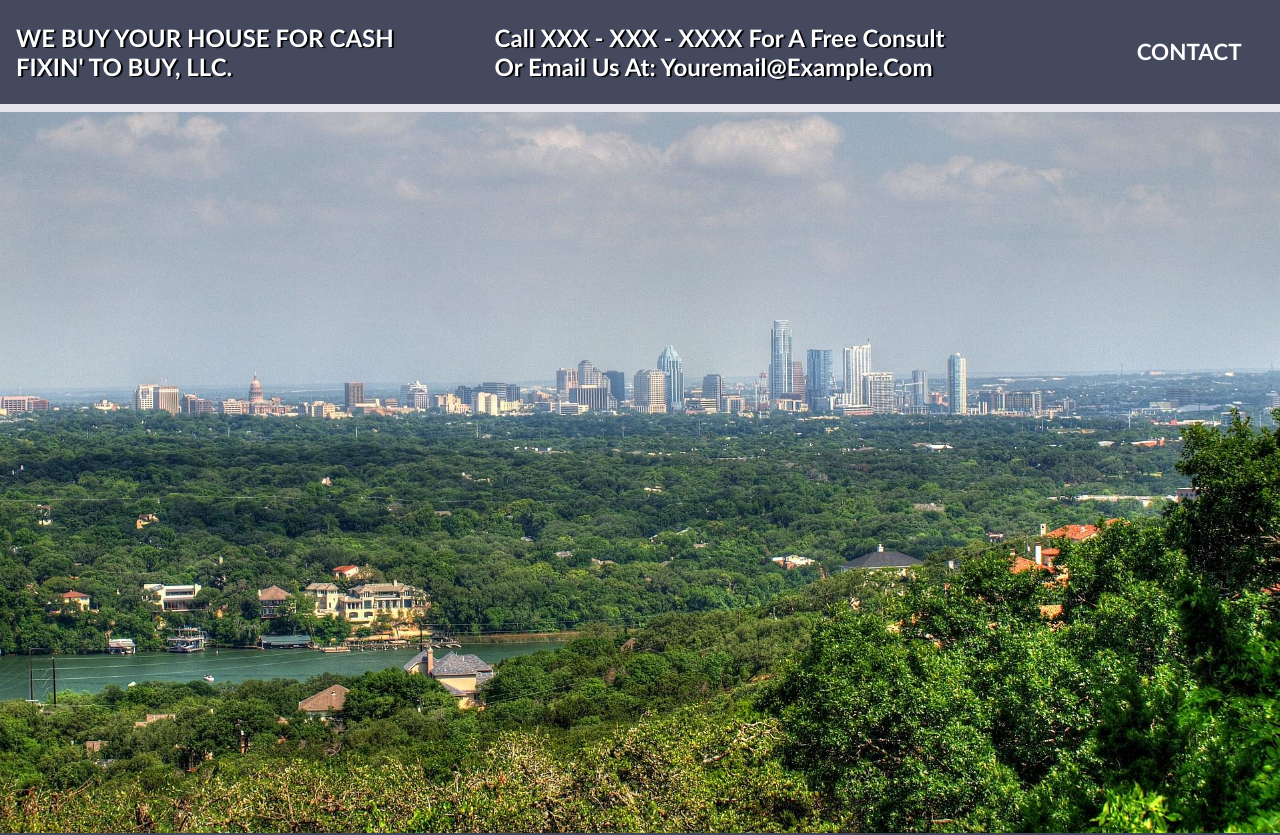
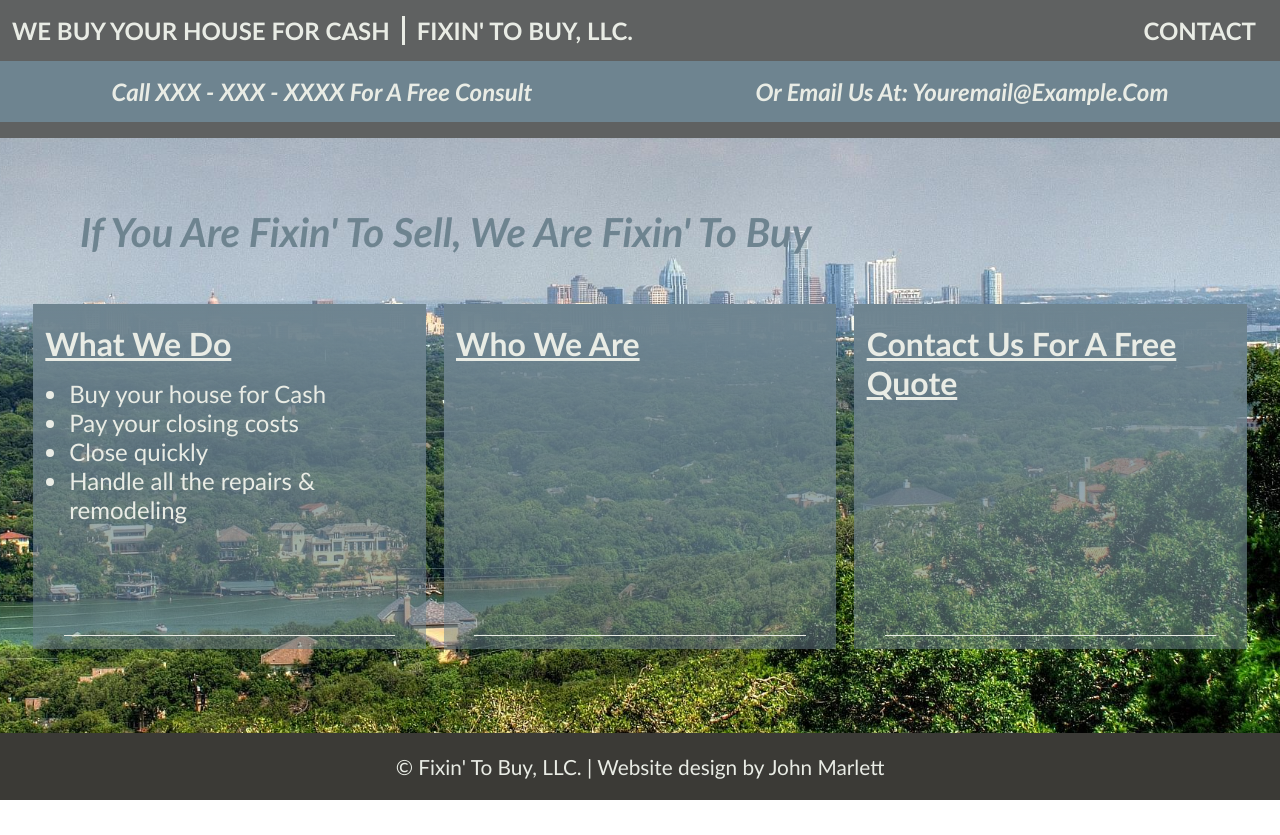
Before and after one commit to jmarlett93/F2B-site, a plain HTML site: page index.html in a window 1280 px wide. Shown: the top 835 px of the page. After the commit the page ends 800 px from the top, so only its background shows below. Drawn offline with Linux system fonts and the light colour scheme.

Commit message:
extensive header work

```diff
--- a/css/main.css
+++ b/css/main.css
@@ -34,6 +34,14 @@ html, body, div, span, applet, object, iframe, a, abbr, acronym, address, big, c
   body { font-size: 50%; }
 }
 
+html{
+  background: url(/css/images/austin-suburb.jpg) no-repeat center center fixed;
+  -webkit-background-size: cover;
+  -moz-background-size: cover;
+  -o-background-size: cover;
+  background-size: cover;
+}
+
 button:focus{
     outline:none; }
 
@@ -51,12 +59,12 @@ section { height:auto; }
 
 body {
     font-family: 'Trebuchet MS', 'Lucida Sans Unicode', 'Lucida Grande', 'Lucida Sans', Arial, sans-serif;
-    background-color: #E4E3EC; }
+    background-color: transparent; }
 
 main {
-    margin: 7rem 0 0 0;
+    margin: 13em 0 0 0;
     font-size: 100%;
-    background-color: #E4E3EC; }
+    background-color: transparent; }
 
 section {
     margin: 1% 0; }
@@ -66,7 +74,7 @@ a {
 
 .wrapper {
     z-index: 500;
-    background-color: #44495E;
+    background-color: #5F6161;
     height: auto;
     padding: 1em 0;
     width: 100%;
@@ -75,39 +83,63 @@ a {
     left: 0px;
     display:-webkit-flex;
     display: flex;
+    flex-direction: column;
     flex-wrap: wrap;
-    align-items: center;
-    justify-content: flex-start; }
+    align-items: flex-start; }
 
-.wrapper > div {
-    margin-left: 1em;
-    margin-right: auto;
+#branding {
+    margin-bottom: 1em;
+    width:100%;
+    display:-webkit-flex;
+    display: flex;
+    flex-direction: row;
+    justify-content: flex-start;
+    align-items: flex-start; }
+
+#branding > h1, #branding > h2, #branding > ul{
+    font-size: 1.5em;
+    font-weight: 900;
+    color:#e9ece5;
+    text-transform: uppercase; }
+
+#branding > h1 {
+    margin: 0 0 0 0.5em;
+    padding-right: 0.5em;
+    border-right: solid 3px #e9ece5; }
+#branding > h2{
+    margin: 0 0 0 0.5em; }
+
+#branding > ul {
+    margin-left:auto;
+    margin-right: 1em; }
+
+#branding > ul > a  {
+    text-transform: uppercase;
+    color: #e9ece5;
+    }
+    #branding > ul > a:hover {
+        border-bottom: 0.1em;
+        border-style: solid;
+        border-color: #e9ece5; }
+
+#banner{
+    width:100%;
+    padding: 1em 0;
+    background-color: #6E8490;
+    align-self: flex-end;
+    display:-webkit-flex;
+    display: flex;
+    flex-direction: row;
+    justify-content:space-around;
 }
-
-.wrapper > div > h1, .wrapper > div > h2 {
+#banner > p {
+    color: #e9ece5;
+    margin: auto;
     font-size: 1.5em;
     font-weight: 800;
-    color:#FFFfff;
-    text-transform: uppercase;
-    text-shadow: 2px 1px 1px #000;
-}
+    font-style: italic;
+    text-transform: capitalize; }
 
-.wrapper > div > p {
-    font-size: 1.5em;
-    font-weight: 800;
-    color:#FFFfff;
-    text-transform: capitalize;
-    text-shadow: 2px 1px 1px #000;
-}
-
-.wrapper > ul {
-        height:auto;
-        display:-webkit-flex;
-        display: flex;
-        flex-wrap: nowrap;
-        justify-content: flex-end;
-        margin-right: 1em;
-        margin-left:auto; }
 
 .button {
   width: auto;
@@ -116,19 +148,9 @@ a {
   padding-left: 0.5em;
   padding-right: 0.5em;
   margin: 0.5em;
-  font-size: 1.4em;
   text-decoration: none;
   text-align: center; }
 
-.wrapper > ul > a  {
-    text-transform: uppercase;
-    font-weight: 600;
-    color: #FFFfff; }
-    .wrapper > ul > a:hover {
-        border-bottom: 0.1em;
-        border-style: solid;
-        border-color: #FDCE44;
-        color: #FFFfff; }
 
 /*end of wrapper header bar content*/
 
@@ -139,92 +161,76 @@ a {
     width: 100%;
     position:relative; }
 
+main > h1 {
+    margin-left: 2em;
+    color:#6E8490;
+    font-size: 2.5em;
+    font-weight: 600;
+    font-style:italic; }
+
 .container {
-    height: auto;
     margin: 1rem;
     padding: 1rem 0.5rem;
     display: flex;
     flex-wrap: wrap;
-    justify-content: flex-start;
-    align-items:flex-start; }
+    justify-content:flex-start; }
 
 .space-box {
-    margin:auto;
-    width: 22%;
-    height: 17rem;
-    background: linear-gradient(to bottom, rgba(255,255,255, 1), rgba(255,255,255,0.15));
-    /*background: -o-linear-gradient(to bottom, rgba(255,255,255, 0), rgba(255,255,255,1));
-    background: linear-gradient (to bottom, rgba(255,255,255, 0), rgba(255,255,255,1));*/
+    margin:1em auto;
+    width: 23em;
+    height: 20rem;
+    background: linear-gradient(to bottom, rgba(110,132,144, 1), rgba(110,132,144,0.5));
+    background: -o-linear-gradient(to bottom, rgba(255,255,255, 0), rgba(255,255,255,1));
+    background: linear-gradient (to bottom, rgba(255,255,255, 0), rgba(255,255,255,1));
     padding: 1% 1%;
+    color: #e9ece5;
     display: flex;
     flex-direction: column;
     justify-content: flex-start;
-    align-items: flex-start;
-    border-radius: 0.25em; }
+    align-items: flex-start; }
+
+.space-box > h2 {
+    margin: 0.5rem auto 1rem 0;
+    font-size: 2em;
+    font-weight: 600;
+    text-align: left;
+    text-decoration: underline;
+}
+
+.space-box > footer {
+    width: 90%;
+    border-bottom: 1px solid #e9ece5;
+    margin-top: auto;
+    align-self: center;
+}
 
 #site-info{
-    position: absolute;
+    position: relative;
 }
 
-#site-info > h2, #interests > h2, #contacts > h2, #blog-info > h2, #wisdom > h2 {
-    margin: 0.5rem auto 1rem auto;
-    font-size: 1.11em;
-    color: #877F7D;
-    text-align: center;
-    text-decoration: underline; }
-
-#site-info > footer, #interests > footer, #contacts > footer, #blog-info > footer, #wisdom > footer {
-    width: 90%;
-    border-bottom: 1px solid #877F7D;
-    margin-top: auto;
-    align-self: center; }
-
-#site-info > p {
-    margin-bottom: auto;
-    font-size: 1em;
-    text-align: center;}
-
-#interests{
-    width: 22%; }
-
-#interests > ul, #contacts > ul {
+.space-box > ul {
      margin-bottom: auto;
-     list-style-type: circle;
+     list-style-type: disc;
      list-style-position: outside;
      list-style-image: none; }
 
-#interests > ul > li, #contacts > ul > li {
+.space-box > ul > li  {
     display:list-item;
     margin-left:1em;
-    font-size: 1em; }
-
-#blog-info {
-    width: 22%; }
+    margin-bottom:auto;
+    font-size: 1.5em; }
 
 .icon {
     height: 2.5rem;
     width: 2.5rem;
     border-radius: 0.1em; }
 
-#blog-info > a {
-    width: 100%;
-    height: 100%;
-    display: flex;
-    flex-wrap: wrap;
-    justify-content: center; }
-
-#blog-info > a > img, #blog-info > a > p {
-    margin-bottom: auto;
-    text-align:center;
-}
-
-#wisdom {
-    margin-right: auto;
-    width: 55%; }
 
 .site-footer {
-    background-color: #44495E;
-    color:#FFFfff;
+    position: fixed;
+    bottom: 0;
+    background-color: #3b3a36;
+    color:#e9ece5;
     height: auto;
     margin: auto;
     padding: 1em 0;
--- a/index.html
+++ b/index.html
@@ -8,32 +8,45 @@
 </head>
 <body id="homepage">
     <nav class="wrapper">
-        <div>
+        <div id="branding">
             <h1>We Buy Your House For Cash</h1>
             <h2> Fixin' To Buy, LLC.</h2>
+         <ul>
+            <a href="/contact">
+                <li>Contact</li>
+            </a>
+        </ul>
         </div>
-        <div>
+        <div id="banner">
             <p>Call XXX - XXX - XXXX For A Free Consult</p>
             <p>Or Email us at: youremail@example.com</p>
         </div>
-         <ul>
-            <a href="/contact" class="button">
-                <li>Contact</li>
-            </a>
-        </ul>
     </nav>
 
     <main>
-        <div class="image-wrapper">
-            <img src="/css/images/austin-suburb.jpg">
-    <section id= "site-info" class="container">
-        <div class="space-box">
-            <h2>Your House For Cash</h2>
-        </div>
-        <div class="space-box">
-        </div>
-    </section>
-    </div><!-- end of .image-wrapper -->
+        <h1>If You Are Fixin' To Sell, We Are Fixin' To Buy</h1>
+        <section id= "site-info" class="container">
+
+            <div class="space-box">
+                <h2>What We Do</h2>
+                <ul>
+                    <li>Buy your house for Cash</li>
+                    <li>Pay your closing costs</li>
+                    <li>Close quickly</li>
+                    <li>Handle all the repairs & remodeling</li>
+                </ul>
+                <footer></footer>
+            </div>
+            <div class="space-box">
+                <h2>Who We Are</h2>
+                <footer></footer>
+            </div>
+            <div class="space-box">
+                <h2>Contact Us For A Free Quote</h2>
+                <footer></footer>
+            </div>
+        </section> <!-- end #site-info .container -->
+
     </main>
 
     <footer class="site-footer"><h2>&copy Fixin' To Buy, LLC. | Website design by John Marlett</h2></footer>
```
Also changed, not shown: 1 other file.
